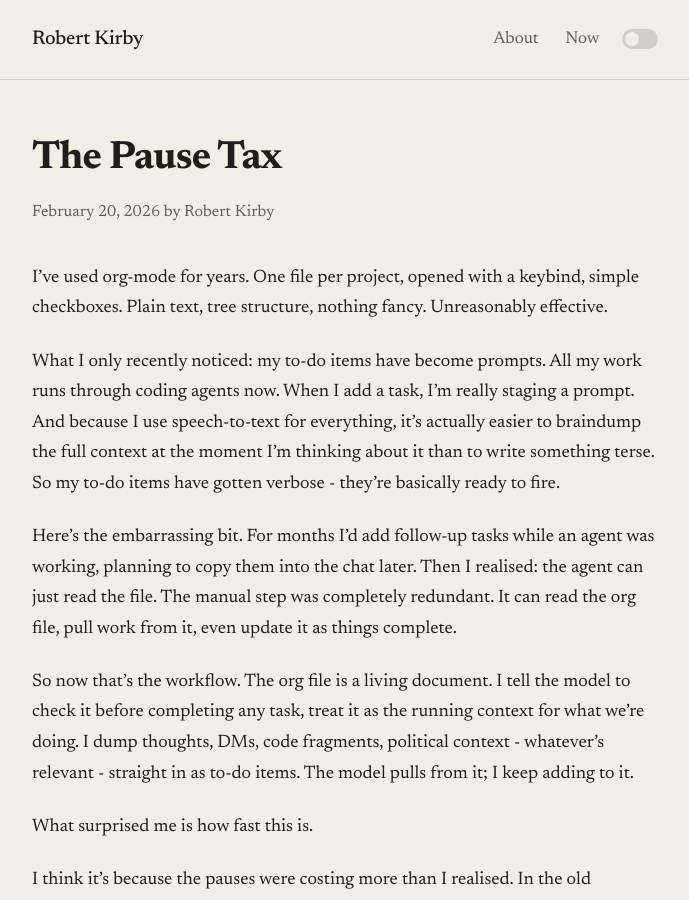
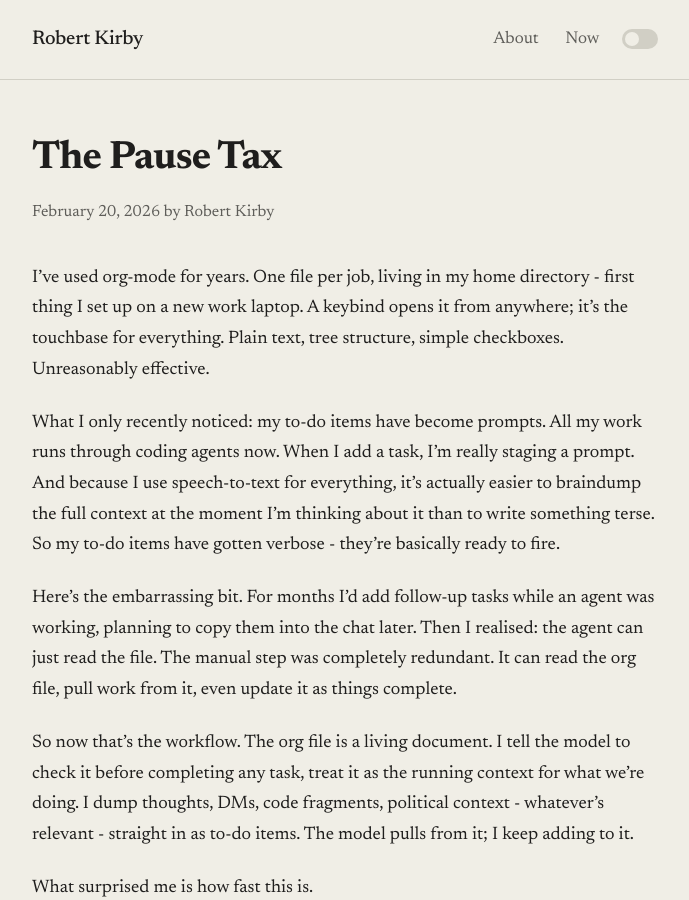
Before and after one commit to rob137/rob137.github.io, a Jekyll site: the page built from _posts/2026-02-20-the-pause-tax.md, in a window 1280 px wide and 900 px high. Shown: the whole window, without its empty margins (295-984 px from the left). Built offline with Jekyll 4.4.1, drawn with Linux system fonts in a browser that asks for light colours.

Commit message:
Fix: one file per job, not per project
Co-Authored-By: Claude Opus 4.5 <noreply@anthropic.com>

```diff
--- a/_posts/2026-02-20-the-pause-tax.md
+++ b/_posts/2026-02-20-the-pause-tax.md
@@ -6,7 +6,7 @@ tags: [ai, software, workflow]
 excerpt: "You are the bottleneck now."
 ---
 
-I've used org-mode for years. One file per project, opened with a keybind, simple checkboxes. Plain text, tree structure, nothing fancy. Unreasonably effective.
+I've used org-mode for years. One file per job, living in my home directory - first thing I set up on a new work laptop. A keybind opens it from anywhere; it's the touchbase for everything. Plain text, tree structure, simple checkboxes. Unreasonably effective.
 
 What I only recently noticed: my to-do items have become prompts. All my work runs through coding agents now. When I add a task, I'm really staging a prompt. And because I use speech-to-text for everything, it's actually easier to braindump the full context at the moment I'm thinking about it than to write something terse. So my to-do items have gotten verbose - they're basically ready to fire.
 
```
